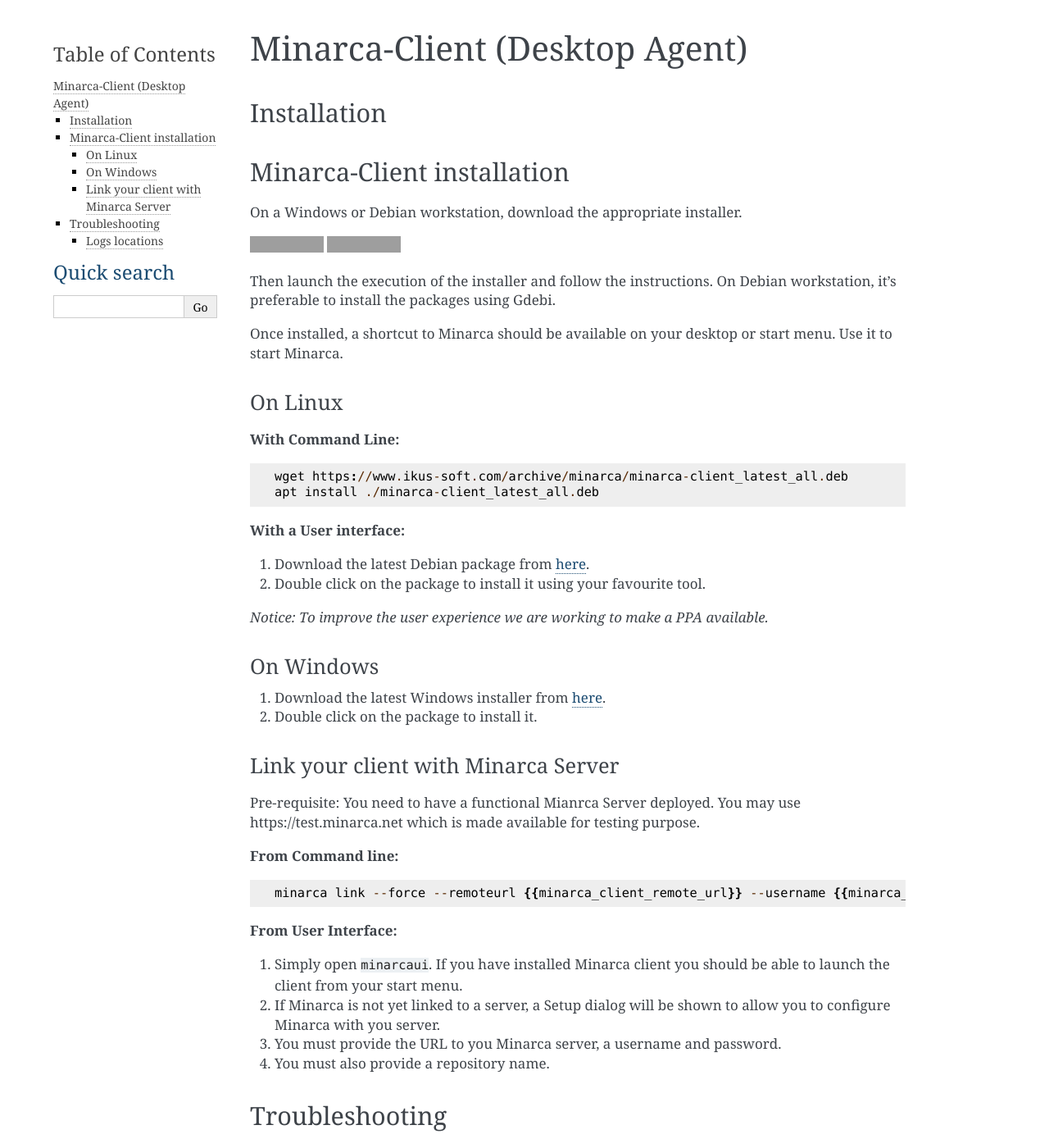
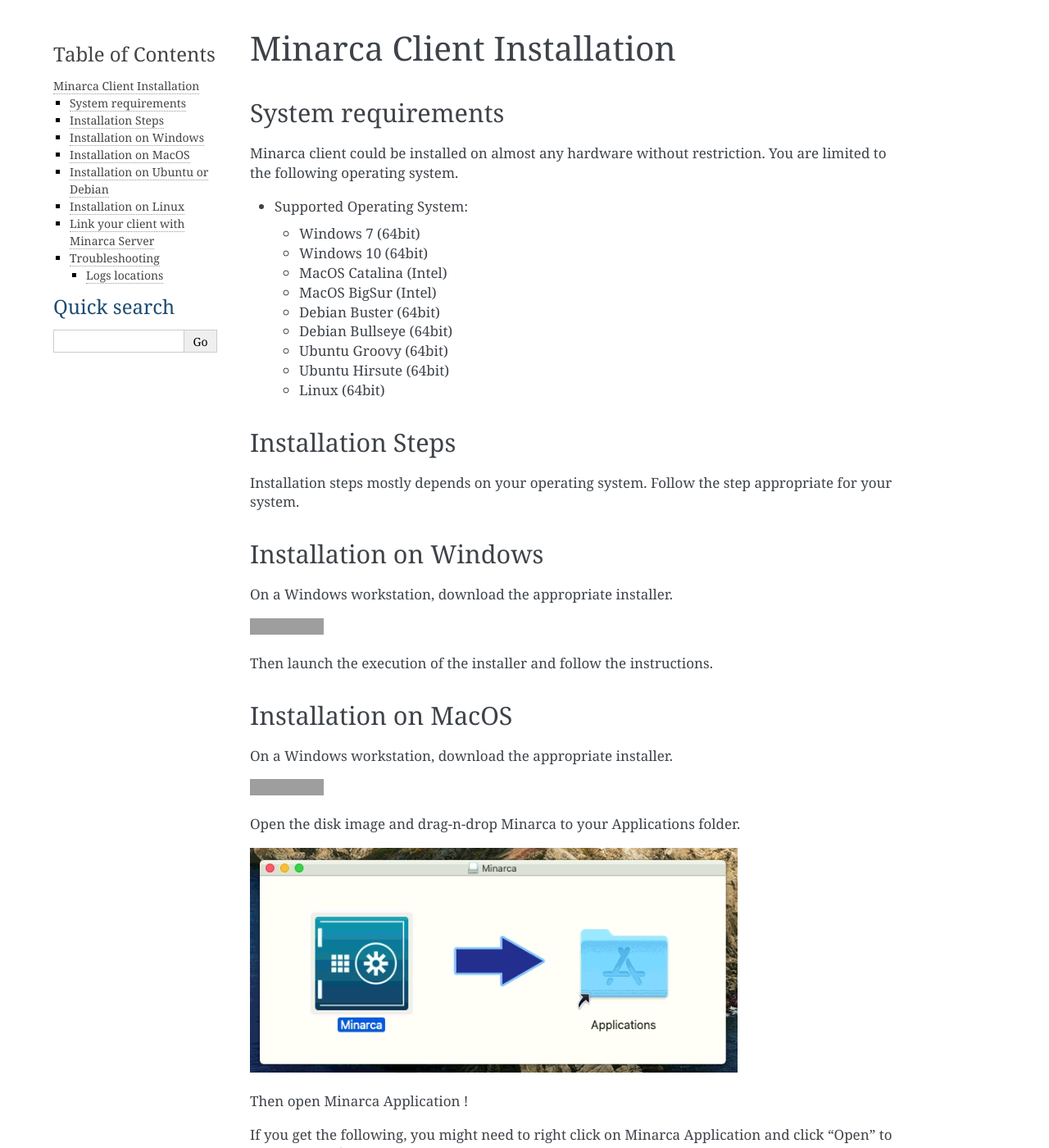
Before and after one commit to ikus060/minarca, a Sphinx documentation site: the page built from doc/minarca-client.md, in a window 1280 px wide and 1400 px high. Shown: the whole window at 82% size. Built offline with Sphinx 7.4.7, drawn with Linux system fonts in a browser that asks for light colours; some of the changed text lies outside the part shown; grey boxes are pictures that could not be loaded.

Commit message:
Add installation details for macos share#480

```diff
--- a/doc/minarca-client.md
+++ b/doc/minarca-client.md
@@ -1,51 +1,82 @@
-# Minarca-Client (Desktop Agent)
+# Minarca Client Installation
 
-## Installation
+## System requirements
 
-## Minarca-Client installation
+Minarca client could be installed on almost any hardware without
+restriction. You are limited to the following operating system.
 
-On a Windows or Debian workstation, download the appropriate installer.
+* Supported Operating System:
+  * Windows 7 (64bit)
+  * Windows 10 (64bit)
+  * MacOS Catalina (Intel)
+  * MacOS BigSur (Intel)
+  * Debian Buster (64bit)
+  * Debian Bullseye (64bit)
+  * Ubuntu Groovy (64bit)
+  * Ubuntu Hirsute (64bit)
+  * Linux (64bit)
 
-<a href="https://www.ikus-soft.com/archive/minarca/minarca-client_latest_all.deb"><img alt="Minarca Client for Linux/Debian" src="https://img.shields.io/badge/download-Minaca--client--for--Debian-green?&logo=debian&style=for-the-badge"></a>
-<a href="https://www.ikus-soft.com/archive/minarca/minarca-client_latest.exe"><img alt="Minarca Client for Windows" src="https://img.shields.io/badge/download-Minaca--client--for--Windows-green?&logo=windows&style=for-the-badge"></a>
+## Installation Steps
 
-Then launch the execution of the installer and follow the instructions. On Debian workstation, it's preferable to install the packages using Gdebi.
+Installation steps mostly depends on your operating system. Follow the step appropriate for your system.
+
+## Installation on Windows
+
+On a Windows workstation, download the appropriate installer.
+
+<a href="https://www.ikus-soft.com/archive/minarca/minarca-client-latest.exe"><img alt="Minarca Client for Windows" src="https://img.shields.io/badge/download-Minarca-blue?&logo=windows&style=for-the-badge"></a>
+
+Then launch the execution of the installer and follow the instructions.
+
+## Installation on MacOS
+
+On a Windows workstation, download the appropriate installer.
+
+<a href="https://www.ikus-soft.com/archive/minarca/minarca-client-latest.dmg"><img alt="Minarca Client for Windows" src="https://img.shields.io/badge/download-Minarca-blue?&logo=apple&style=for-the-badge"></a>
+
+Open the disk image and drag-n-drop Minarca to your Applications folder.
+
+![Open Minarca Disk image with Finder](minarca-macos-disk-image.png)
+
+Then open Minarca Application !
+
+If you get the following, you might need to right click on Minarca Application and
+click "Open" to skip the certificate validation.
+
+![Minarca can't be open because Appel cannot check it for malicious software.](macos-installation-issue.png)
+
+## Installation on Ubuntu or Debian
+
+On a Ubuntu or Debian workstation, download the appropriate installer.
+
+<a href="https://www.ikus-soft.com/archive/minarca/minarca-client-latest.deb"><img alt="Minarca Client for Debian" src="https://img.shields.io/badge/download-Minarca-blue?&logo=debian&style=for-the-badge"></a>
+
+On Debian workstation, it's preferable to install the packages using Gdebi.
 
 Once installed, a shortcut to Minarca should be available on your desktop or start menu. Use it to start Minarca.
 
-### On Linux
+## Installation on Linux
 
-**With Command Line:**
+For other Linux distribution, you may download a portable package.
 
-    wget https://www.ikus-soft.com/archive/minarca/minarca-client_latest_all.deb
-    apt install ./minarca-client_latest_all.deb
+<a href="https://www.ikus-soft.com/archive/minarca/minarca-client-latest.tar.gz"><img alt="Minarca Client for Linux" src="https://img.shields.io/badge/download-Minarca-blue?&logo=linux&style=for-the-badge"></a>
 
-**With a User interface:**
+Extract it's content to a folder and launch `minarcaw` executable or `minarca` from command line.
 
- 1. Download the latest Debian package from [here](https://www.ikus-soft.com/archive/minarca/minarca-client_latest_all.deb).
- 2. Double click on the package to install it using your favourite tool.
+## Link your client with Minarca Server
 
-*Notice: To improve the user experience we are working to make a PPA available.*
+Pre-requisite: You need to have a functional Mianrca Server deployed. You may use <https://test.minarca.net> which is made available for testing purpose.
 
-### On Windows
+**From User Interface:**
 
- 1. Download the latest Windows installer from [here](https://www.ikus-soft.com/archive/minarca/minarca-client_latest.exe).
- 2. Double click on the package to install it.
-
-### Link your client with Minarca Server
-
-Pre-requisite: You need to have a functional Mianrca Server deployed. You may use https://test.minarca.net which is made available for testing purpose.
+1. Simply open `minarcaw`. If you have installed Minarca client you should be able to launch the client from your start menu.
+2. If Minarca is not yet linked to a server, a Setup dialog will be shown to allow you to configure Minarca with you server.
+3. You must provide the URL to you Minarca server, a username and password.
+4. You must also provide a repository name.
 
 **From Command line:**
 
     minarca link --force --remoteurl {{minarca_client_remote_url}} --username {{minarca_client_user}} --password {{minarca_client_pass}} --name {{ansible_hostname}}
-
-**From User Interface:**
-
-1. Simply open `minarcaui`. If you have installed Minarca client you should be able to launch the client from your start menu.
-2. If Minarca is not yet linked to a server, a Setup dialog will be shown to allow you to configure Minarca with you server.
-3. You must provide the URL to you Minarca server, a username and password.
-4. You must also provide a repository name.
 
 ## Troubleshooting
 
```
Also changed, not shown: doc/installation.md (+2 -13 lines), doc/macos-installation-issue.png (added), doc/minarca-macos-disk-image.png (added).
